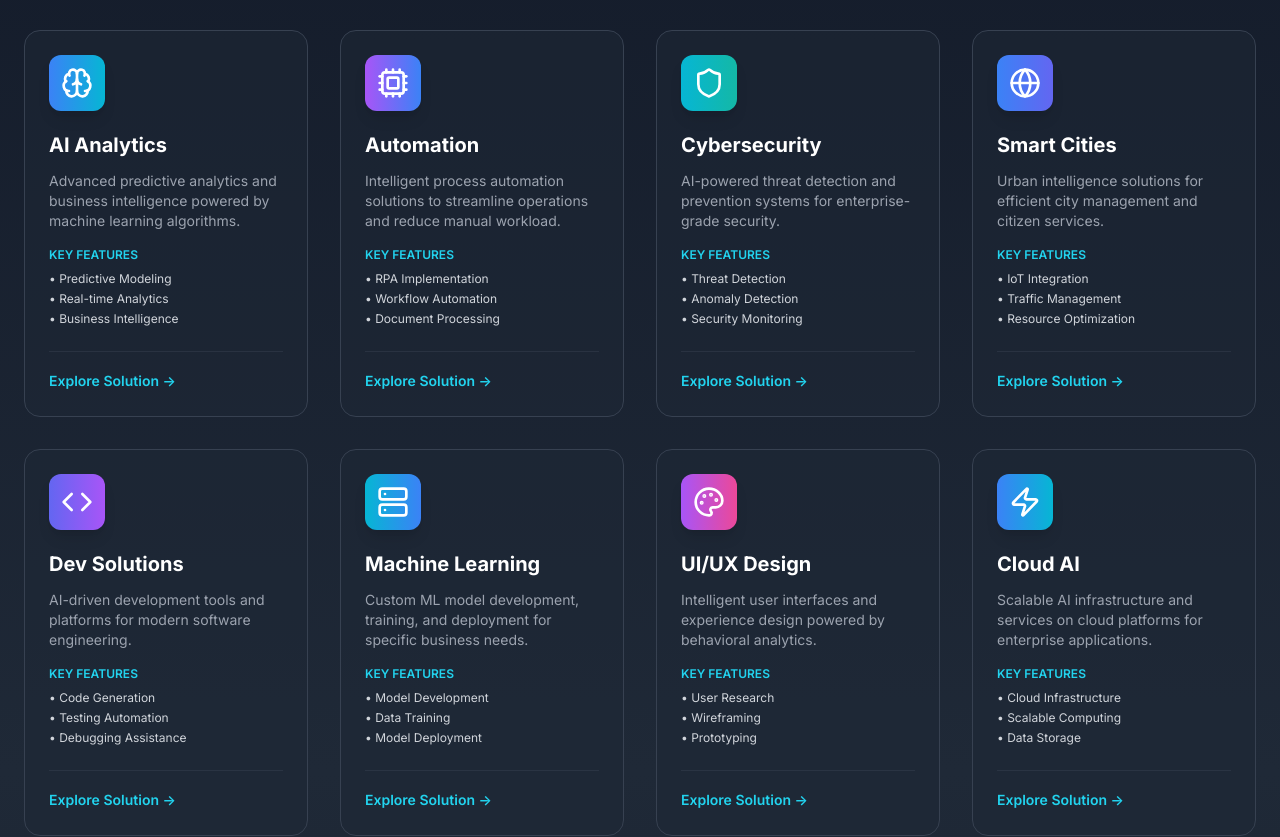
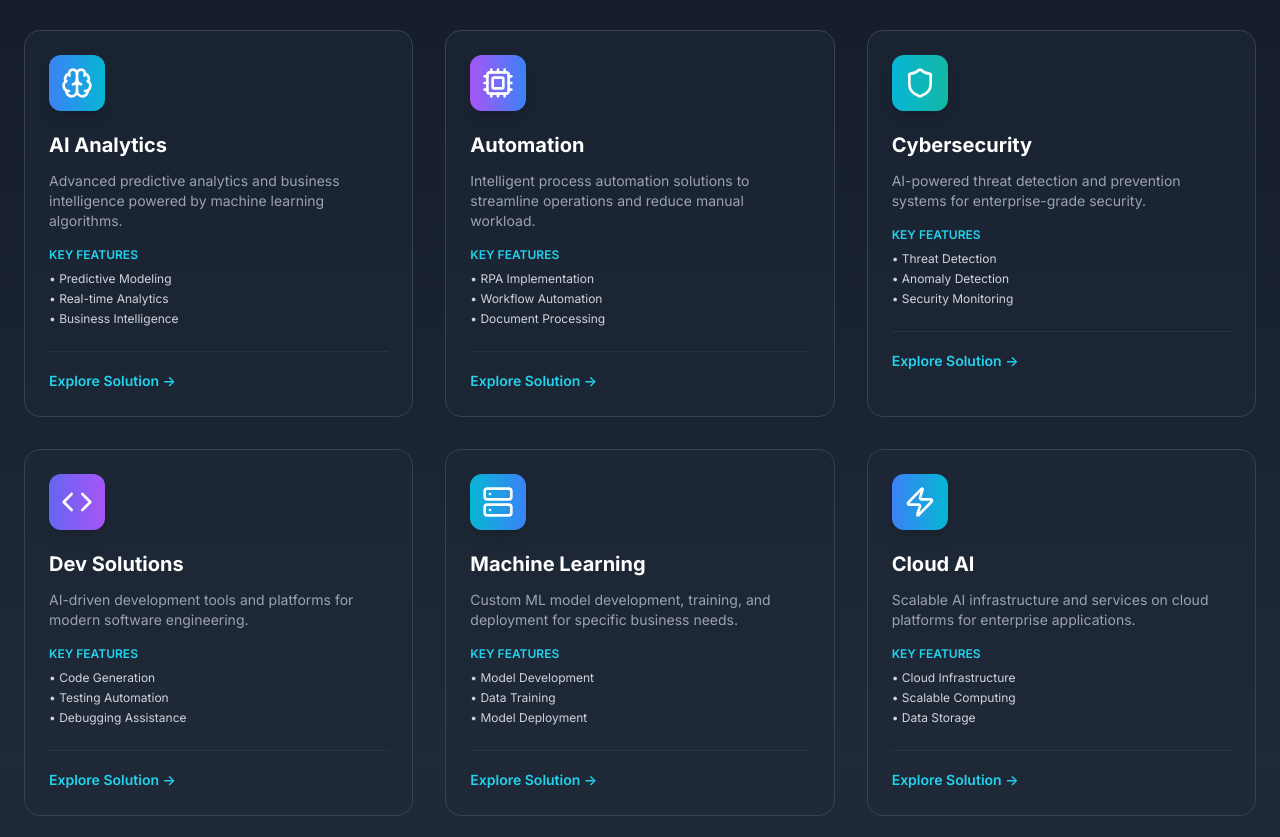
Before and after one commit to BrunexItech/BitAfrica, a React (Vite) app in the folder frontend/: page /#/solutions in a window 1280 px wide. Shown: the part 360-1197 px from the top of the page. Built offline with nearby package versions, Linux system fonts and the light colour scheme.

Commit message:
Fix logo path for GitHub Pages

```diff
--- a/frontend/index.html
+++ b/frontend/index.html
@@ -4,6 +4,28 @@
     <meta charset="UTF-8" />
     <meta name="viewport" content="width=device-width, initial-scale=1.0" />
     <title>BitAfrica - Powered by AI</title>
+
+    <!-- ADD THIS LINE - Tailwind CSS CDN -->
+    <script src="https://cdn.tailwindcss.com"></script>
+
+    <!-- Optional: Add your custom config via CDN -->
+    <script>
+      tailwind.config = {
+        theme: {
+          extend: {
+            colors: {
+              primary: '#0A2647',
+              secondary: '#144272',
+              accent: '#205295',
+              light: '#2C74B3',
+            },
+            fontFamily: {
+              sans: ['Inter', 'system-ui', 'sans-serif'],
+            },
+          }
+        }
+      }
+    </script>
 
     <!-- Use your PNG as favicon -->
     <link rel="icon" type="image/png" href="/images/logo/bitafrica-logo.png" />
--- a/frontend/src/components/Header.jsx
+++ b/frontend/src/components/Header.jsx
@@ -1,4 +1,4 @@
-import React, { useState, useEffect } from 'react';
+import React, { useState, useEffect, useRef } from 'react';
 import { Link } from 'react-router-dom';
 import { Menu, X, ChevronDown, Brain, Sparkles, Cpu, Globe, Shield, Code, Palette, Zap, Home, Briefcase, BookOpen, Users, Mail, FileText, Building, Server, Layers } from 'lucide-react';
 
@@ -7,6 +7,7 @@ const Header = () => {
   const [isScrolled, setIsScrolled] = useState(false);
   const [hoveredSolution, setHoveredSolution] = useState(null);
   const [openMobileItems, setOpenMobileItems] = useState({});
+  const mobileMenuRef = useRef(null);
 
   // Add scroll effect
   useEffect(() => {
@@ -16,6 +17,25 @@ const Header = () => {
     window.addEventListener('scroll', handleScroll);
     return () => window.removeEventListener('scroll', handleScroll);
   }, []);
+
+  // Fix: Enable scrolling in mobile menu
+  useEffect(() => {
+    if (isMenuOpen) {
+      // Prevent body scrolling when menu is open
+      document.body.style.overflow = 'hidden';
+      // Allow scrolling within the mobile menu
+      if (mobileMenuRef.current) {
+        mobileMenuRef.current.style.overflowY = 'auto';
+        mobileMenuRef.current.style.maxHeight = 'calc(100vh - 80px)';
+      }
+    } else {
+      document.body.style.overflow = 'unset';
+    }
+
+    return () => {
+      document.body.style.overflow = 'unset';
+    };
+  }, [isMenuOpen]);
 
   const toggleMobileItem = (itemName) => {
     setOpenMobileItems(prev => ({
@@ -288,9 +308,23 @@ const Header = () => {
 
         {/* Professional Mobile Menu with sliding animation */}
         {isMenuOpen && (
-          <div className="lg:hidden border-t border-blue-700/30 py-4 animate-slideDown bg-[#1f2937]/95 backdrop-blur-xl">
+          <div
+            ref={mobileMenuRef}
+            className="lg:hidden border-t border-blue-700/30 py-4 animate-slideDown bg-[#1f2937]/95 backdrop-blur-xl overflow-y-auto"
+          >
             <div className="space-y-1 px-4">
-              {navItems.map((item, index) => (
+              {/* Fix: Make Home link clickable in mobile */}
+              <Link
+                to="/"
+                className="flex items-center w-full px-4 py-3 text-blue-100/90 hover:text-white hover:bg-gradient-to-r hover:from-blue-500/10 hover:to-cyan-500/10 rounded-xl font-medium transition-all duration-200 group transform hover:translate-x-2"
+                onClick={() => setIsMenuOpen(false)}
+              >
+                <Home className="h-4 w-4 mr-2" />
+                <span className="font-semibold">Home</span>
+              </Link>
+
+              {/* Rest of mobile navigation items */}
+              {navItems.slice(1).map((item, index) => (
                 <div key={item.name} className="overflow-hidden">
                   <button
                     onClick={() => {
--- a/frontend/src/pages/Solutions.jsx
+++ b/frontend/src/pages/Solutions.jsx
@@ -1,5 +1,5 @@
 import React from 'react';
-import { Brain, Cpu, Shield, Globe, Code, Server, Palette, Zap, Sparkles, Target, BarChart, Lock, Cloud, Layout, Database, Rocket } from 'lucide-react';
+import { Brain, Cpu, Shield, Code, Server, Zap, Sparkles, Target, BarChart, Rocket } from 'lucide-react';
 
 function Solutions() {
   const solutions = [
@@ -64,26 +64,6 @@ function Solutions() {
       ]
     },
     {
-      id: "smart-cities",
-      title: "Smart Cities",
-      description: "Urban intelligence solutions for efficient city management and citizen services.",
-      icon: <Globe className="h-8 w-8" />,
-      color: "from-blue-500 to-indigo-500",
-      features: [
-        "IoT Integration",
-        "Traffic Management",
-        "Resource Optimization",
-        "Public Safety",
-        "Citizen Engagement"
-      ],
-      useCases: [
-        "Traffic Flow Optimization",
-        "Waste Management",
-        "Energy Consumption",
-        "Public Transportation"
-      ]
-    },
-    {
       id: "dev-solutions",
       title: "Dev Solutions",
       description: "AI-driven development tools and platforms for modern software engineering.",
@@ -121,26 +101,6 @@ function Solutions() {
         "Natural Language Processing",
         "Recommendation Systems",
         "Predictive Maintenance"
-      ]
-    },
-    {
-      id: "uiux-design",
-      title: "UI/UX Design",
-      description: "Intelligent user interfaces and experience design powered by behavioral analytics.",
-      icon: <Palette className="h-8 w-8" />,
-      color: "from-purple-500 to-pink-500",
-      features: [
-        "User Research",
-        "Wireframing",
-        "Prototyping",
-        "Usability Testing",
-        "Accessibility Design"
-      ],
-      useCases: [
-        "Dashboard Design",
-        "Mobile App UX",
-        "E-commerce Interfaces",
-        "Enterprise Software"
       ]
     },
     {
@@ -203,8 +163,8 @@ function Solutions() {
           </p>
         </div>
 
-        {/* Solutions Grid */}
-        <div className="grid md:grid-cols-2 lg:grid-cols-4 gap-8 mb-16">
+        {/* Solutions Grid - Now 3 columns layout for 6 items */}
+        <div className="grid md:grid-cols-2 lg:grid-cols-3 gap-8 mb-16">
           {solutions.map((solution) => (
             <a
               key={solution.id}
```
